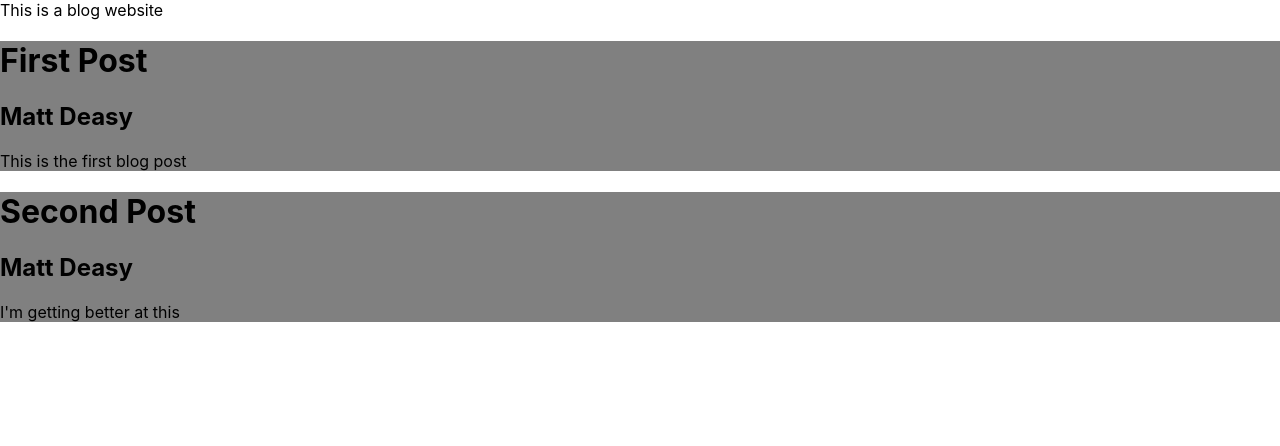
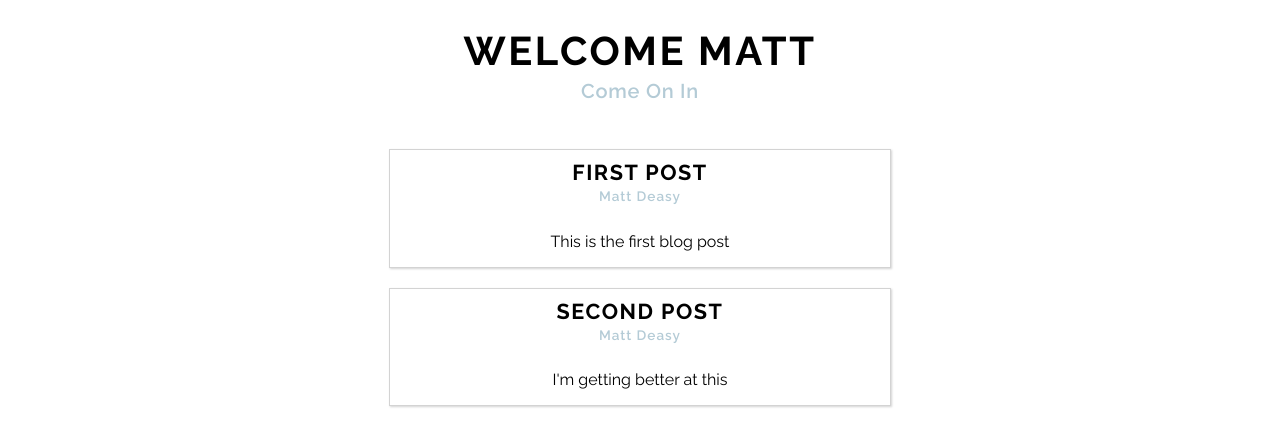
Before and after one commit to matt-j-deasy/collab-city, a React (Create React App) app: page / in a window 1280 px wide. Shown: the top 446 px of the page. Built offline with nearby package versions, Linux system fonts and the light colour scheme; a web font is replaced by a local one.

Commit message:
Basic Styling for Blog
Added working name of blog, center aligned everything. Added border/box shadow, new font, new color on h2s and h4s. Messed with letter-spacing and font-weights.

```diff
--- a/src/components/App/App.tsx
+++ b/src/components/App/App.tsx
@@ -1,11 +1,16 @@
 import { initialBlogPosts } from "../../util/static";
+import "./fonts.css";
 import { BlogPost } from "../BlogPost/BlogPost";
 import "./styles.css";
+
 
 function App() {
   return (
     <div className="App">
-      <header>This is a blog website</header>
+      <header>
+        <h1>Welcome Matt</h1>
+        <h4>Come On In</h4>
+      </header>
       <div id="blog-posts-wrapper">
         {initialBlogPosts.map((blogPost) => {
           return <BlogPost post={blogPost} />;
--- /dev/null
+++ b/src/components/App/fonts.css
@@ -0,0 +1 @@
+@import url('https://fonts.googleapis.com/css2?family=Raleway:wght@100;200;300;400;500;600;700;800;900&display=swap');
--- a/src/components/App/styles.css
+++ b/src/components/App/styles.css
@@ -0,0 +1,29 @@
+.App {
+    display: flex;
+    flex-direction: column;
+    align-items: center;
+    font-family: 'Raleway', sans-serif;
+}
+
+
+header {
+    display: flex;
+    flex-direction: column;
+    align-items: center;
+    font-weight: 500;
+}
+
+header h1 {
+    margin-bottom: 0;
+    text-transform: uppercase;
+    font-size: 2.5em;
+    letter-spacing: 2.5px;
+}
+
+header h4 {
+    font-size: 1.25em;
+    margin-top: 5px;
+    font-weight: 600;
+    color: #b4cbd6;
+    letter-spacing: .75px;
+}
--- a/src/components/BlogPost/BlogPost.tsx
+++ b/src/components/BlogPost/BlogPost.tsx
@@ -1,4 +1,5 @@
 import React from "react";
+import "C:/Users/Michael Oppenheimer/Documents/GitHub/collab-city/src/components/App/fonts.css"
 import { BlogPost as BlogPostType } from "../../util/types";
 import "./styles.css";
 
--- a/src/components/BlogPost/styles.css
+++ b/src/components/BlogPost/styles.css
@@ -1,3 +1,27 @@
 .blog-post-wrapper {
-  background-color: gray;
+  border: 1px solid lightgray;
+  width: 500px;
+  margin-top: 20px;
+  display: flex;
+  flex-direction: column;
+  align-items: center;
+  box-shadow: 1px 1px 2px lightgrey;
+
 }
+
+.blog-post-wrapper h1 {
+  text-transform: uppercase;
+  letter-spacing: 1.5px;
+  font-size: 1.35em;
+  margin-top: 10px;
+  margin-bottom: 0;
+  font-weight: 700;
+}
+
+.blog-post-wrapper h2 {
+  font-size: .85em;
+  color: #b4cbd6;
+  margin-top: 3px;
+  font-weight: 600;
+  letter-spacing: 1px;
+}
```
Also changed, not shown: 1 other file (tests, documents, lock files or other folders).
